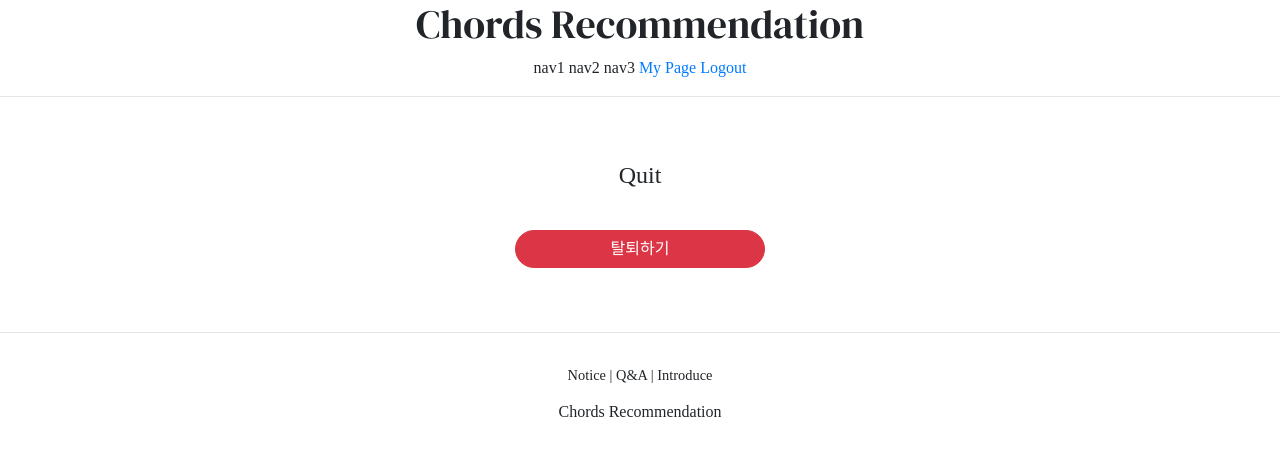
After one commit to HYEONJISOO/FinalPjSite, a Django app: page /account/delete/1 in a window 1280 px wide. The commit adds this page. Shown: the top 456 px of the page. Run offline with Django 4.2, Linux system fonts and the light colour scheme; tables that the repository leaves empty hold one stand-in row (values such as "Sample post"); some libraries are stand-ins or nearby versions; some web fonts are replaced.

Commit message:
delete view

```diff
--- /dev/null
+++ b/accountapp/templates/accountapp/delete.html
@@ -0,0 +1,17 @@
+{% extends "base_fromfolder.html" %}
+
+{% block content %}
+
+    <div style="text-align: center; max-width: 500px; margin: 4rem auto;">
+        <div class="mb-4">
+            <h4>
+                Quit
+            </h4>
+        </div>
+        <form action="{% url 'accountapp:delete' pk=user.pk %}" method="post">
+            {% csrf_token %}
+            <input type="submit" class="btn btn-danger rounded-pill col-6 mt-3" value="탈퇴하기">
+        </form>
+    </div>
+
+{% endblock %}
--- a/accountapp/templates/accountapp/update.html
+++ b/accountapp/templates/accountapp/update.html
@@ -11,7 +11,6 @@
         </div>
         <!-- accountapp 앱의 create 라는 라우팅으로 가라 -->
         <form action="{% url 'accountapp:update' pk=user.pk %} " method="post">
-            <!-- 장고 기본보안 시스템 : post 일때 써야혀~~ -->
             {% csrf_token %}
             <!-- 우리가 원하는 폼을 html 로 만들어줌 : views 에서 from_class 지정했으니께 -->
             {% bootstrap_form form %}
--- a/accountapp/urls.py
+++ b/accountapp/urls.py
@@ -1,6 +1,6 @@
 from django.urls import path
 from . import views
-from accountapp.views import hhh, AccountCreateView, AccountDetailView, AccountUpdateView
+from accountapp.views import hhh, AccountCreateView, AccountDetailView, AccountUpdateView, AccountDeleteView
 
 from django.contrib.auth.views import LoginView, LogoutView
 app_name = "accountapp"
@@ -15,5 +15,5 @@ urlpatterns = [
     path('logout/', LogoutView.as_view(), name = 'logout'), # 로그아웃은 왜 템플릿 따로 지정안해줘?
     path('detail/<int:pk>', AccountDetailView.as_view(), name = 'detail'), # 몇번 유저의 디테일에 접근할건지 적어줘야해
     path('update/<int:pk>', AccountUpdateView.as_view(), name = 'update'),
-
+    path('delete/<int:pk>', AccountDeleteView.as_view(), name = 'delete'),
 ]
--- a/accountapp/views.py
+++ b/accountapp/views.py
@@ -3,7 +3,7 @@ from django.shortcuts import HttpResponseRedirect, render
 from django.urls import reverse, reverse_lazy
 # reverse : 함수형 뷰에서 사용하는 url
 # reverse_lazy : 클래스 형 뷰에서 사용하는 url
-from django.views.generic import CreateView, DetailView, UpdateView
+from django.views.generic import CreateView, DetailView, UpdateView, DeleteView
 from django.contrib.auth.forms import UserCreationForm
 # 커스터마이징 한 폼!
 from accountapp.forms import AccountUpdateForm
@@ -53,9 +53,13 @@ class AccountDetailView(DetailView):
 
 
 class AccountUpdateView(UpdateView):
-
-
     model = User
     form_class = AccountUpdateForm
     success_url = reverse_lazy('accountapp:hhhu')
     template_name = 'accountapp/update.html'
+
+
+class AccountDeleteView(DeleteView):
+    model = User
+    success_url = "accountapp:login"
+    template_name = "accountapp/delete.html"
--- a/templates/head.html
+++ b/templates/head.html
@@ -17,6 +17,12 @@
     <!--  NAVER FONTS LINK-->
     <link href="https://hangeul.pstatic.net/hangeul_static/css/nanum-square-neo.css" rel="stylesheet">
 
+    <!-- NAVER FONTS OTF
+    @font-face {
+
+    } -->
+
+
     <!-- DEFAULT CSS LINK -->
     <link rel="stylesheet" type = "text/css" href="{% static 'base.css' %}">
 
--- a/templates/header.html
+++ b/templates/header.html
@@ -12,9 +12,11 @@
             <!-- get방식으로 next 인자 넘겨줌 -->
             <!-- 우리가 지금 홈페이지 어떤페이지에 있던간에 넥스트라는 인자를 넘겨줌으로써 로그인 끝나고 다시 그 페이지로 컴백(로그인 한 상태로)할 수 있게됨 -->
             <a href="{% url 'accountapp:login' %}?next={{ request.path }}">
-                <span>login</span>
+                <span>Login</span>
             </a>
-
+            <a href="{% url 'accountapp:create' %}">
+                <span>Sign Up</span>
+            </a>
             {% else %}
 
             <a href="{% url 'accountapp:detail' pk=user.pk %}">
@@ -23,7 +25,7 @@
             </a>
 
             <a href="{% url 'accountapp:logout' %}?next={{ request.path }}">
-                <span>logout</span>
+                <span>Logout</span>
             </a>
             {% endif %}
         </div>
```
Also changed, not shown: accountapp/templates/accountapp/detail.html (+7 -0 lines).
